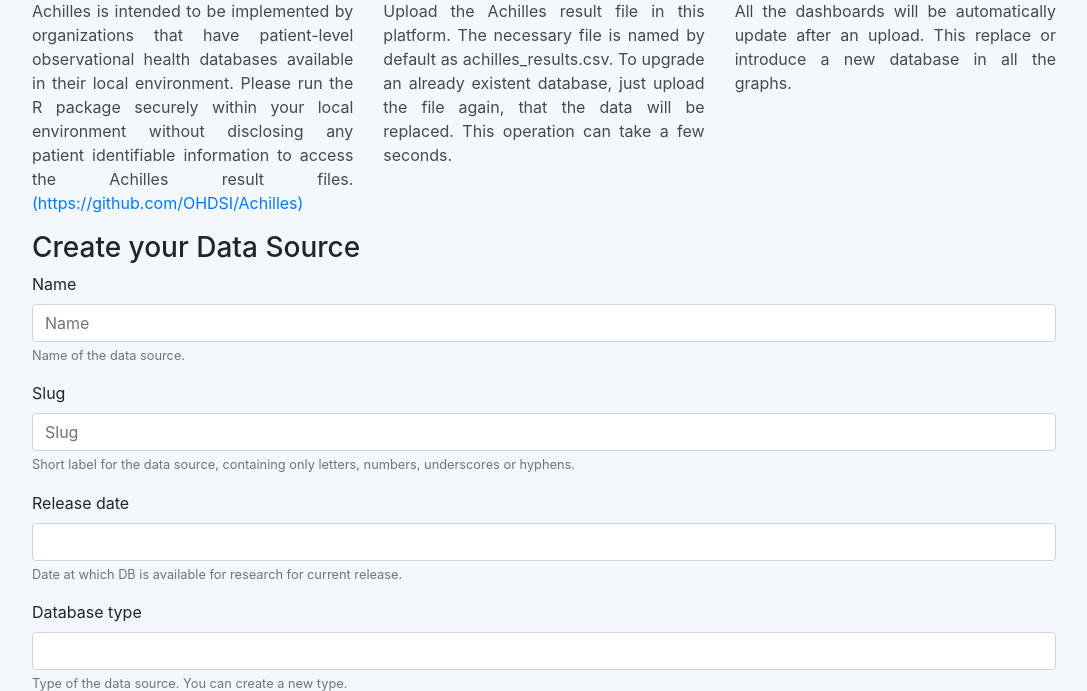
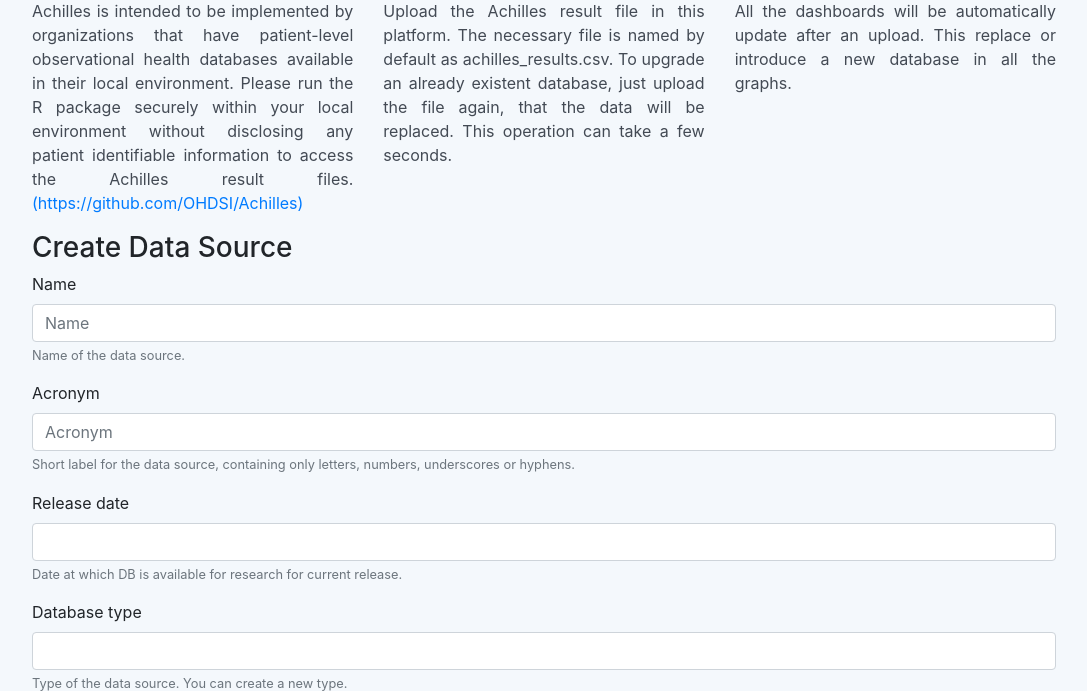
Before and after one commit to EHDEN/NetworkDashboards, a Django app: page /uploader/ in a window 1280 px wide. Shown: the part 149-840 px from the top of the page, without its empty margins (96-1183 px from the left). Run offline with Django 3.2, Linux system fonts and the light colour scheme; tables that the repository leaves empty hold one stand-in row (values such as "Sample post"); parts of the project's set-up code (start-up, migrations or seed data) failed here and were passed over; some libraries are stand-ins or nearby versions.

Commit message:
Slug -> acronym

```diff
--- a/dashboard_viewer/uploader/forms.py
+++ b/dashboard_viewer/uploader/forms.py
@@ -34,14 +34,11 @@ class SourceFrom(forms.ModelForm):
         try:
             db_type = DatabaseType.objects.get(type=db_type_title)
         except DatabaseType.DoesNotExist:
-            db_type = None
-
-        if db_type is not None:
-            return db_type
-        else:
             db_type = DatabaseType(type=db_type_title)
             db_type.save()
             return db_type
+
+        return db_type
 
 
 class AchillesResultsForm(forms.Form):
--- a/dashboard_viewer/uploader/models.py
+++ b/dashboard_viewer/uploader/models.py
@@ -39,7 +39,8 @@ class DatabaseType(models.Model):
     def __repr__(self):
         return self.__str__()
 
-#Not following the relational rules in the database_type field, but it will simplify the SQL queries in the SQL Lab
+
+# Not following the relational rules in the database_type field, but it will simplify the SQL queries in the SQL Lab
 class DataSource(models.Model):
     class Meta:
         db_table = "data_source"
@@ -49,7 +50,7 @@ class DataSource(models.Model):
         unique      = True,
         help_text   = "Name of the data source."
     )
-    slug            = models.SlugField(
+    acronym            = models.SlugField(
         max_length  = 50,
         unique      = True,
         help_text   = "Short label for the data source, containing only letters, numbers, underscores or hyphens."
--- a/dashboard_viewer/uploader/templates/data_source.html
+++ b/dashboard_viewer/uploader/templates/data_source.html
@@ -10,7 +10,7 @@
             {% else %}
                 Create
             {% endif %}
-            your Data Source
+            Data Source
         </h3>
 
         {% if editing %}
--- a/dashboard_viewer/uploader/views.py
+++ b/dashboard_viewer/uploader/views.py
@@ -21,13 +21,12 @@ quotes_regex = re.compile(r"^'|'$|^\"|\"$")
 def upload_achilles_results(request, *args, **kwargs):
     data_source = kwargs.get("data_source")
     try:
-        obj_data_source = DataSource.objects.get(slug=data_source)
+        obj_data_source = DataSource.objects.get(acronym=data_source)
     except DataSource.DoesNotExist:
         return create_data_source(request, *args, **kwargs)
 
-    upload_history = list()
+    upload_history = list(UploadHistory.objects.filter(data_source__acronym=obj_data_source.acronym))
     if request.method == "GET":
-        upload_history = list(UploadHistory.objects.filter(data_source__slug=obj_data_source.slug))
         form = AchillesResultsForm()
 
     elif request.method == "POST":
@@ -89,7 +88,7 @@ def upload_achilles_results(request, *args, **kwargs):
                 data_source_storage_path = os.path.join(
                     settings.BASE_DIR,
                     settings.ACHILLES_RESULTS_STORAGE_PATH,
-                    obj_data_source.slug
+                    obj_data_source.acronym
                 )
                 os.makedirs(data_source_storage_path, exist_ok=True)
                 f = open(os.path.join(data_source_storage_path, f"{len(uploads)}.csv"), "wb+")
@@ -128,13 +127,13 @@ def upload_achilles_results(request, *args, **kwargs):
 def create_data_source(request, *args, **kwargs):
     data_source = kwargs.get("data_source")
     if request.method == "GET":
-        form = SourceFrom(initial={'slug': data_source})
+        form = SourceFrom(initial={"acronym": data_source})
+
         if data_source is not None:
-            form.fields["slug"].disabled = True
+            form.fields["acronym"].disabled = True
     elif request.method == "POST":
-        if "slug" not in request.POST and data_source is not None:
-            request.POST = request.POST.copy()
-            request.POST["slug"] = data_source
+        if "acronym" not in request.POST and data_source is not None:
+            request.POST["acronym"] = data_source
         form = SourceFrom(request.POST)
         if form.is_valid():
             obj = form.save(commit=False)
@@ -151,7 +150,7 @@ def create_data_source(request, *args, **kwargs):
                     obj.name
                 ),
             )
-            return redirect("/uploader/{}".format(obj.slug))
+            return redirect("/uploader/{}".format(obj.acronym))
 
     return render(
         request,
@@ -168,12 +167,12 @@ def create_data_source(request, *args, **kwargs):
 def edit_data_source(request, *args, **kwargs):
     data_source = kwargs.get("data_source")
     try:
-        data_source = DataSource.objects.get(slug=data_source)
+        data_source = DataSource.objects.get(acronym=data_source)
     except DataSource.DoesNotExist:
         messages.add_message(
             request,
             messages.ERROR,
-            format_html("No data source with the slug <b>{}</b>", data_source),
+            format_html("No data source with the acronym <b>{}</b>", data_source),
         )
 
         return redirect("/uploader/")
@@ -182,7 +181,7 @@ def edit_data_source(request, *args, **kwargs):
         form = SourceFrom(
             initial= {
                 "name": data_source.name,
-                "slug": data_source.slug,
+                "acronym": data_source.acronym,
                 "release_date": data_source.release_date,
                 "database_type": data_source.database_type,
                 "country": data_source.country,
@@ -190,10 +189,10 @@ def edit_data_source(request, *args, **kwargs):
                 "link": data_source.link,
             }
         )
-        form.fields["slug"].disabled = True
+        form.fields["acronym"].disabled = True
     elif request.method == "POST":
         form = SourceFrom(request.POST, instance=data_source)
-        form.fields["slug"].disabled = True
+        form.fields["acronym"].disabled = True
         if form.is_valid():
             obj = form.save(commit=False)
             lat, lon = form.cleaned_data["coordinates"].split(",")
@@ -205,7 +204,7 @@ def edit_data_source(request, *args, **kwargs):
                 messages.SUCCESS,
                 format_html("Data source <b>{}</b> edited with success.", obj.name),
             )
-            return redirect("/uploader/{}".format(obj.slug))
+            return redirect("/uploader/{}".format(obj.acronym))
 
     return render(
         request,
```
Also changed, not shown: dashboard_viewer/uploader/migrations/0002_auto_20200511_1825.py (added).
